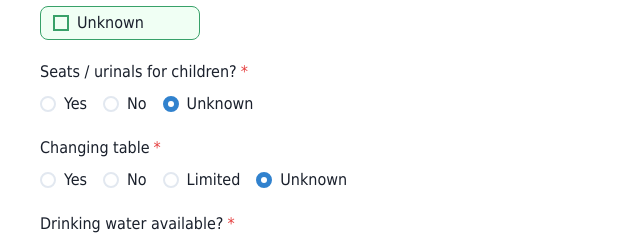
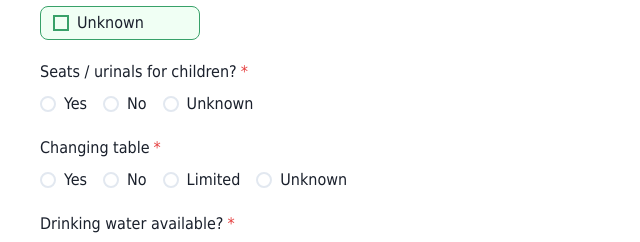
Before and after one commit to JamieBarlow/FlushPoint, a React (Vite) app in the folder frontend/: page /bathrooms/new in a window 1280 px wide. Shown: the part 1815-2057 px from the top of the page, without its empty margins (0-640 px from the left). Built offline with nearby package versions, Linux system fonts and the light colour scheme.

Commit message:
Update ControlledRadioGroup to handle optional onChange parameter

```diff
--- a/frontend/src/components/ControlledRadioGroup.tsx
+++ b/frontend/src/components/ControlledRadioGroup.tsx
@@ -15,7 +15,7 @@ type Props = {
   styles?: Record<string, any>;
   control: any;
   label: string;
-  options: { value: string; label: string }[];
+  options: { value: string; label: string; onChange?: () => void }[];
   errors?: Record<string, any>;
   isRequired?: boolean;
   defaultValue?: string;
@@ -49,7 +49,11 @@ export default function ControlledRadioGroup({
           <RadioGroup {...field} id={String(name)} defaultValue={defaultValue}>
             <Stack spacing={4} direction="row">
               {options.map((opt) => (
-                <Radio key={opt.value} value={opt.value}>
+                <Radio
+                  key={opt.value}
+                  value={opt.value}
+                  onChange={opt.onChange}
+                >
                   {opt.label}
                 </Radio>
               ))}
--- a/frontend/src/components/CustomCheckboxGroup.tsx
+++ b/frontend/src/components/CustomCheckboxGroup.tsx
@@ -14,6 +14,7 @@ import { Controller } from "react-hook-form";
 
 interface CheckboxGroupProps {
   name: string;
+  styles?: Record<string, any>;
   control: any;
   label: string;
   options: { value: string; label: string }[];
@@ -32,6 +33,7 @@ interface CustomCheckboxProps {
 
 export default function CustomCheckboxGroup({
   name,
+  styles,
   control,
   label,
   options,
@@ -78,7 +80,11 @@ export default function CustomCheckboxGroup({
   }
 
   return (
-    <FormControl isRequired={isRequired} isInvalid={!!errors?.[name]}>
+    <FormControl
+      sx={styles}
+      isRequired={isRequired}
+      isInvalid={!!errors?.[name]}
+    >
       <FormLabel>{label}</FormLabel>
       <Controller
         name={name as any}
--- a/frontend/src/pages/NewBathroomForm.tsx
+++ b/frontend/src/pages/NewBathroomForm.tsx
@@ -277,9 +277,9 @@ export default function NewBathroomForm() {
                 {String(errors["wheelchair:description"]?.message)}
               </FormErrorMessage>
             </FormControl>
-            <FormControl sx={formInputStyles} defaultValue={"unknown"}>
             <CustomCheckboxGroup
               name="toilets:position"
+              styles={formInputStyles}
               control={control}
               label="Toilet position(s) available (tick all that apply):"
               isRequired
@@ -291,71 +291,65 @@ export default function NewBathroomForm() {
               ]}
               errors={errors}
             />
-            </FormControl>
-            <FormControl sx={formInputStyles} isRequired defaultValue={"no"}>
-              <FormLabel>Seats / urinals for children?</FormLabel>
-              <RadioGroup defaultValue="unknown" name="child">
-                <Stack spacing={4} direction="row">
-                  <Radio value="yes">Yes</Radio>
-                  <Radio value="no">No</Radio>
-                  <Radio value="unknown">Unknown</Radio>
-                </Stack>
-              </RadioGroup>
-            </FormControl>
-            <FormControl
-              sx={formInputStyles}
+
+            <ControlledRadioGroup
+              name="child"
+              styles={formInputStyles}
+              label={"Seats / urinals for children?"}
+              control={control}
               isRequired
-              defaultValue={"unknown"}
-            >
-              <FormLabel>Changing table</FormLabel>
-              <RadioGroup defaultValue="unknown" name="changing_table">
-                <Stack spacing={4} direction="row">
-                  <Radio
-                    value="yes"
-                    onChange={() => {
-                      !changingTableAvailable &&
-                        setChangingTableAvailable(true);
-                    }}
-                  >
-                    Yes
-                  </Radio>
-                  <Radio
-                    value="no"
-                    onChange={() => {
-                      changingTableAvailable &&
-                        setChangingTableAvailable(false);
-                    }}
-                  >
-                    No
-                  </Radio>
-                  <Radio
-                    value="limited"
-                    onChange={() => {
-                      changingTableAvailable &&
-                        setChangingTableAvailable(false);
-                    }}
-                  >
-                    Limited
-                  </Radio>
-                  <Radio
-                    value="unknown"
-                    onChange={() => {
-                      changingTableAvailable &&
-                        setChangingTableAvailable(false);
-                    }}
-                  >
-                    Unknown
-                  </Radio>
-                </Stack>
-              </RadioGroup>
-            </FormControl>
+              options={[
+                { value: "yes", label: "Yes" },
+                { value: "no", label: "No" },
+                { value: "unknown", label: "Unknown" },
+              ]}
+              errors={errors}
+            />
+            <ControlledRadioGroup
+              name="changing_table"
+              styles={formInputStyles}
+              label={"Changing table"}
+              control={control}
+              isRequired
+              options={[
+                {
+                  value: "yes",
+                  label: "Yes",
+                  onChange: () => {
+                    !changingTableAvailable && setChangingTableAvailable(true);
+                  },
+                },
+                {
+                  value: "no",
+                  label: "No",
+                  onChange: () => {
+                    changingTableAvailable && setChangingTableAvailable(false);
+                  },
+                },
+                {
+                  value: "limited",
+                  label: "Limited",
+                  onChange: () => {
+                    changingTableAvailable && setChangingTableAvailable(false);
+                  },
+                },
+                {
+                  value: "unknown",
+                  label: "Unknown",
+                  onChange: () => {
+                    changingTableAvailable && setChangingTableAvailable(false);
+                  },
+                },
+              ]}
+              errors={errors}
+            />
             {changingTableAvailable && (
-              <FormControl sx={formInputStyles} defaultValue={"unknown"}>
-                <FormLabel>
-                  Changing table location (can select multiple)
-                </FormLabel>
-                {/* <CustomCheckboxGroup
+              <CustomCheckboxGroup
                 name="changing_table:location"
+                styles={formInputStyles}
+                label={"Changing table location (can select multiple)"}
+                control={control}
+                isRequired
                 options={[
                   { value: "wheelchair_toilet", label: "Wheelchair toilet" },
                   { value: "female_toilet", label: "Female toilet" },
@@ -365,8 +359,8 @@ export default function NewBathroomForm() {
                   { value: "room", label: "Other room" },
                   { value: "unknown", label: "Unknown" },
                 ]}
-                /> */}
-              </FormControl>
+                errors={errors}
+              />
             )}
             <FormControl sx={formInputStyles} isRequired defaultValue={"no"}>
               <FormLabel>Drinking water available?</FormLabel>
--- a/frontend/src/schemas/bathroomSchema.ts
+++ b/frontend/src/schemas/bathroomSchema.ts
@@ -32,7 +32,9 @@ export const bathroomSchema = z.object({
   "toilets:position": z.array(Enums.toilets_positionEnum.optional()),
   child: Enums.childEnum.optional(),
   changing_table: Enums.changing_tableEnum.optional(),
-  "changing_table:location": Enums.changing_table_locationEnum.optional(),
+  "changing_table:location": z.array(
+    Enums.changing_table_locationEnum.optional()
+  ),
   drinking_water: Enums.drinking_waterEnum.optional(),
   "toilets:menstrual_products": Enums.toilets_menstrual_productsEnum.optional(),
   vending: Enums.vendingEnum.optional(),
```
Lines whose indentation alone changed are shown as unchanged.
